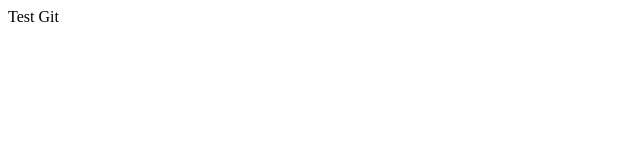
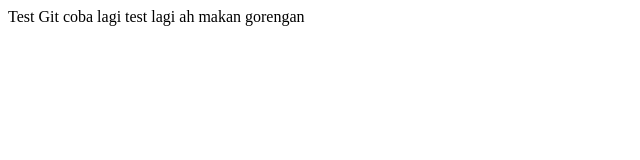
Before and after one commit to crossfixio/TestRemoteGit, a plain HTML site: page index.html in a window 1280 px wide. Shown: the whole page, without its empty margins (0-640 px from the left). Drawn offline with Linux system fonts and the light colour scheme.

Commit message:
Menambahkan makan gorengan

```diff
--- a/index.html
+++ b/index.html
@@ -1,3 +1,6 @@
 <html>
     Test Git
+    coba lagi
+    test lagi ah
+    makan gorengan
 </html>
```
